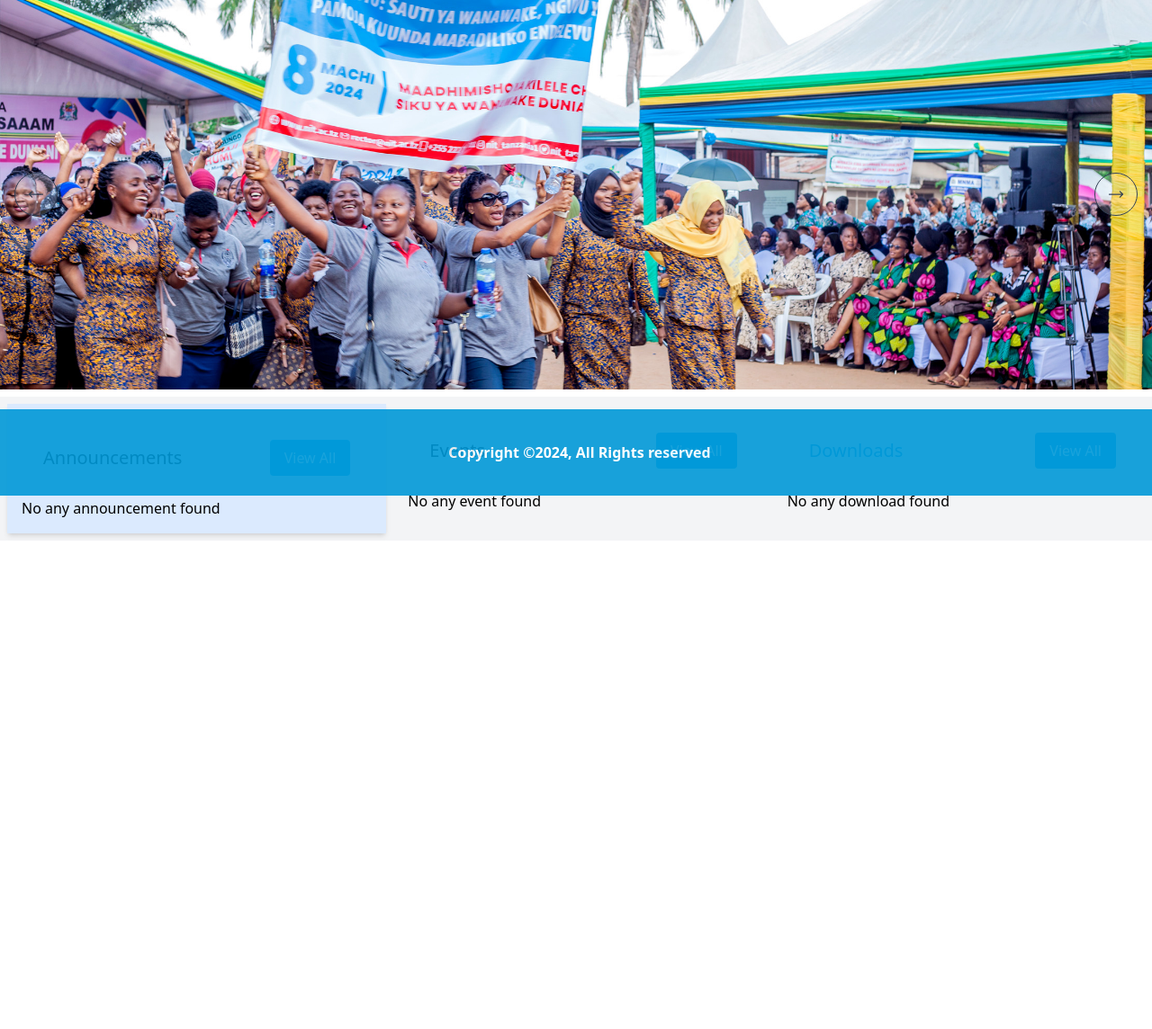
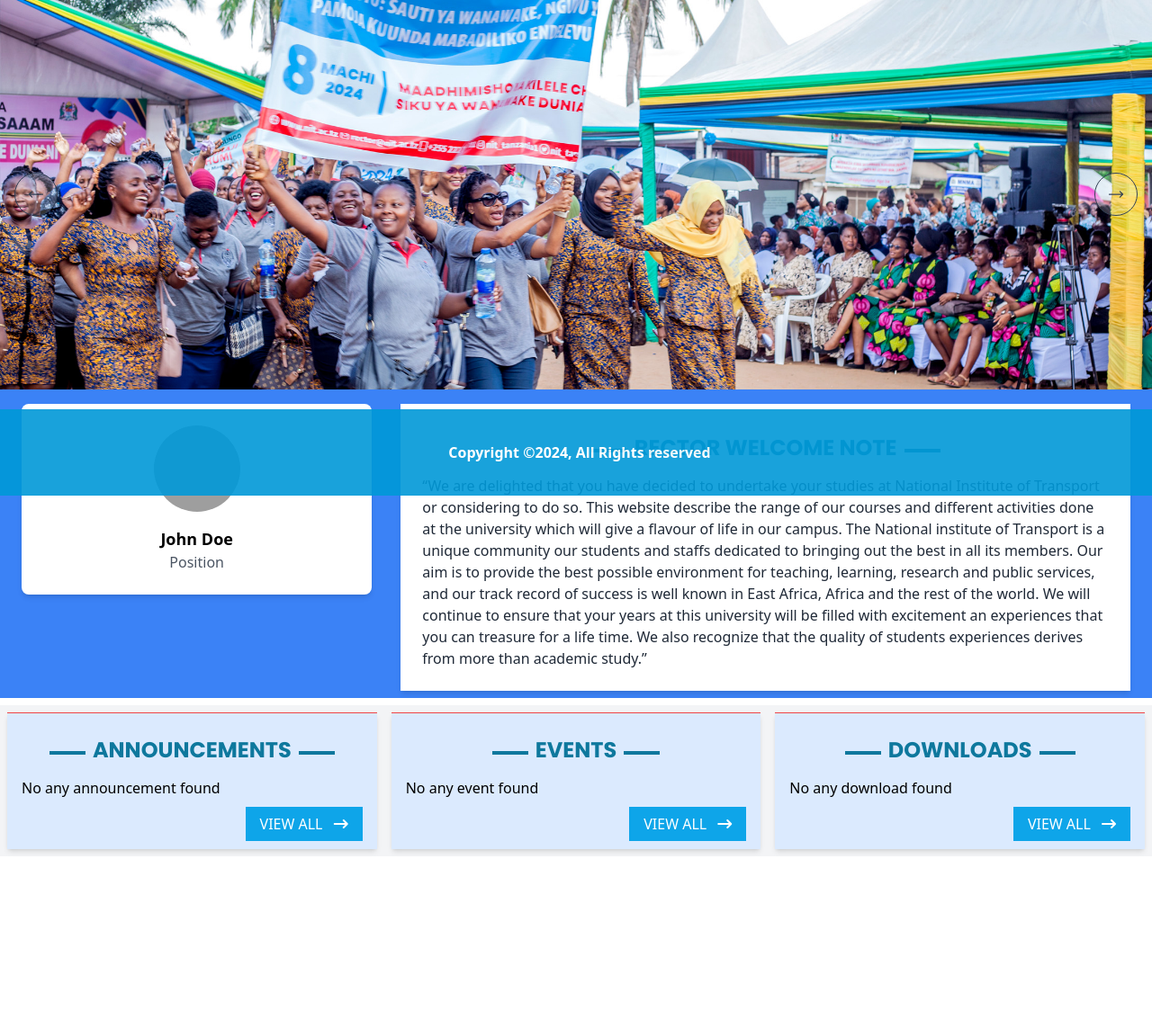
Before and after one commit to kamala96/nit_web, a Django app: template site_app/templates/index.html in a window 1280 px wide. Shown: the part 249-1393 px from the top of the page at 90% size. Before the commit the page ends 850 px from the top, so only its background shows below. Run offline with Django 3.2, Linux system fonts and the light colour scheme; the template is opened without the code that fills it, so the values that code supplies are empty; some libraries are stand-ins or nearby versions; grey boxes are pictures that could not be loaded.

Commit message:
From Kigodi

```diff
--- a/site_app/templates/announcements.html
+++ b/site_app/templates/announcements.html
@@ -1,12 +1,7 @@
-<div class="p-6 flex justify-between items-center">
-    <header>
-        <h3 class="text-xl font-medium text-laravel">Announcements</h3>
-    </header>
-
-    <!-- View All Button -->
-    <a href="/view-all" class="text-white bg-sky-500 hover:bg-sky-600 px-4 py-2 rounded transition-colors duration-100">
-        View All
-    </a>
+<div class="p-2 relative flex justify-center items-center">
+    <span class="h-1 w-10 bg-[#0e789d] "></span>
+    <h1 class="text1 mx-2">Announcements</h1>
+    <span class="h-1 w-10 bg-[#0e789d] "></span>
 </div>
 
 {% if announcements %}
@@ -16,12 +11,9 @@
         <a href="/post/{{ announcement.id }}">
             <li class="flex items-start gap-4 px-4 py-3">
                 <div class="flex items-center text-sky-500">
-                    <svg xmlns="http://www.w3.org/2000/svg" fill="none" viewBox="0 0 24 24" stroke-width="1.5"
-                        stroke="currentColor" class="w-6 h-6">
-                        <path stroke-linecap="round" stroke-linejoin="round"
-                            d="M12 7.5h1.5m-1.5 3h1.5m-7.5 3h7.5m-7.5 3h7.5m3-9h3.375c.621 0 1.125.504 1.125 1.125V18a2.25 2.25 0 0 1-2.25 2.25M16.5 7.5V18a2.25 2.25 0 0 0 2.25 2.25M16.5 7.5V4.875c0-.621-.504-1.125-1.125-1.125H4.125C3.504 3.75 3 4.254 3 4.875V18a2.25 2.25 0 0 0 2.25 2.25h13.5M6 7.5h3v3H6v-3Z" />
+                    <svg xmlns="http://www.w3.org/2000/svg" fill="none" viewBox="0 0 24 24" stroke-width="1.5" stroke="currentColor" class="w-6 h-6">
+                        <path stroke-linecap="round" stroke-linejoin="round" d="M12 7.5h1.5m-1.5 3h1.5m-7.5 3h7.5m-7.5 3h7.5m3-9h3.375c.621 0 1.125.504 1.125 1.125V18a2.25 2.25 0 0 1-2.25 2.25M16.5 7.5V18a2.25 2.25 0 0 0 2.25 2.25M16.5 7.5V4.875c0-.621-.504-1.125-1.125-1.125H4.125C3.504 3.75 3 4.254 3 4.875V18a2.25 2.25 0 0 0 2.25 2.25h13.5M6 7.5h3v3H6v-3Z"></path>
                     </svg>
-
                 </div>
                 <div class="flex flex-col gap-0 min-h-[2rem] items-start justify-center w-full min-w-0">
                     <h4 class="text-base text-slate-700">{{ announcement.title }}</h4>
@@ -34,3 +26,11 @@
 {% else %}
 <p>No any announcement found</p>
 {% endif %}
+
+<div class="text-right pt-4">
+   <!-- View All Button -->
+    <a href="/view-all" class="text-white bg-sky-500 hover:bg-sky-600 px-4 py-2  transition-colors duration-100">
+        <span>VIEW ALL </span> <i class="fa fa-long-arrow-right ml-2"></i>
+    </a>
+
+</div>
--- a/site_app/templates/downloads.html
+++ b/site_app/templates/downloads.html
@@ -1,12 +1,7 @@
-<div class="p-6 flex justify-between items-center">
-  <header>
-    <h3 class="text-xl font-medium text-primary">Downloads</h3>
-  </header>
-
-  <!-- View All Button -->
-  <a href="/view-all" class="text-white bg-sky-500 hover:bg-sky-600 px-4 py-2 rounded transition-colors duration-100">
-    View All
-  </a>
+<div class="p-2 relative flex justify-center items-center">
+    <span class="h-1 w-10 bg-[#0e789d] "></span>
+    <h1 class="text1 mx-2">Downloads</h1>
+    <span class="h-1 w-10 bg-[#0e789d] "></span>
 </div>
 
 
@@ -39,3 +34,11 @@
 {% else %}
 <p>No any download found</p>
 {% endif %}
+
+<div class="text-right pt-4">
+   <!-- View All Button -->
+    <a href="/view-all" class="text-white bg-sky-500 hover:bg-sky-600 px-4 py-2  transition-colors duration-100">
+        <span>VIEW ALL </span> <i class="fa fa-long-arrow-right ml-2"></i>
+    </a>
+
+</div>
--- a/site_app/templates/events.html
+++ b/site_app/templates/events.html
@@ -1,15 +1,9 @@
-<div class="p-6 flex justify-between items-center">
-    <header>
-        <h3 class="text-xl font-medium text-laravel">Events</h3>
-    </header>
 
-    <!-- View All Button -->
-    <a href="/view-all" class="text-white bg-sky-500 hover:bg-sky-600 px-4 py-2 rounded transition-colors duration-100">
-        View All
-    </a>
+<div class="p-2 relative flex justify-center items-center">
+    <span class="h-1 w-10 bg-[#0e789d] "></span>
+    <h1 class="text1 mx-2">Events</h1>
+    <span class="h-1 w-10 bg-[#0e789d] "></span>
 </div>
-
-
 
 {% if events %}
 <ul class="divide-y divide-slate-100">
@@ -54,3 +48,11 @@
 {% else %}
 <p>No any event found</p>
 {% endif %}
+
+<div class="text-right pt-4">
+   <!-- View All Button -->
+    <a href="/view-all" class="text-white bg-sky-500 hover:bg-sky-600 px-4 py-2  transition-colors duration-100">
+        <span>VIEW ALL </span> <i class="fa fa-long-arrow-right ml-2"></i>
+    </a>
+
+</div>
--- a/site_app/templates/news_segment.html
+++ b/site_app/templates/news_segment.html
@@ -2,19 +2,19 @@
 
 <section class="flex flex-col md:flex-row mt-2 bg-gray-100">
   <!-- Left column (20%) -->
-  <div class="w-full md:w-2/6 bg-blue-100 p-4 shadow-md m-2">
+<div class="w-full md:w-2/6 bg-blue-100 p-4 shadow-md m-2 card border-t border-red-500">
     {% include 'announcements.html' with announcements=announcements %}
   </div>
 
 
   <!-- Middle column (60%) -->
-  <div class="w-full md:w-2/6 bg-gray-100 p-4 mt-4 md:mt-0">
+<div class="w-full md:w-2/6 bg-blue-100 p-4 shadow-md m-2 card border-t border-red-500">
     {% include 'events.html' with events=events %}
     <!-- End Leading Icon Two Line List -->
   </div>
 
   <!-- Right column (20%) -->
-  <div class="w-full md:w-2/6 bg-gray-100 p-4 mt-4 md:mt-0">
+<div class="w-full md:w-2/6 bg-blue-100 p-4 shadow-md m-2 card border-t border-red-500">
     {% include 'downloads.html' with downloads=downloads %}
     <!-- End Leading Icon Two Line List -->
   </div>
--- a/site_app/templates/slides.html
+++ b/site_app/templates/slides.html
@@ -39,8 +39,52 @@
 
     </div>
 
+</section>
+
+<section class="bg-blue-500 p-2 pt-4">
+    <div class="container mx-auto px-4">
+    <div class="flex flex-wrap -mx-4">
+        <!-- Column 1: col-4 -->
+        <div class="w-full md:w-1/3 px-4">
+            <div class="bg-white shadow-md rounded-lg p-6">
+                <!-- User Image -->
+                <div class="flex justify-center">
+                    <img src="user-image.jpg" alt="User Image" class="w-24 h-24 rounded-full">
+                </div>
+                <!-- User Name -->
+                <div class="text-center mt-4">
+                    <h2 class="text-lg font-semibold">John Doe</h2>
+                    <!-- User Position -->
+                    <p class="text-gray-600">Position</p>
+                </div>
+            </div>
+        </div>
+
+        <!-- Column 2: col-8 -->
+
+        <div class="w-full md:w-2/3 px-4">
+                        <div class="bg-white shadow-md  p-6">
+
+             <div class="p-2 relative flex justify-center items-center">
+    <span class="h-1 w-10 bg-[#0e789d] "></span>
+    <h1 class="text1 mx-2">Rector Welcome Note</h1>
+    <span class="h-1 w-10 bg-[#0e789d] "></span>
+</div>
 
 
+
+            <!-- Content for col-8 -->
+            <p class="text-gray-800">“We are delighted that you have decided to undertake your studies at National Institute of Transport or considering to do so.
+                This website describe the range of our courses and different activities done at the university which will give a flavour of life in our campus. The National institute of Transport is a unique community our students and staffs dedicated to bringing out the best in all its members.
+                Our aim is to provide the best possible environment for teaching, learning, research and public services, and our track record of success is well known in East Africa, Africa and the rest of the world.
+                We will continue to ensure that your years at this university will be filled with excitement an experiences that you can treasure for a life time.
+                We also recognize that the quality of students experiences derives from more than academic study.”</p>
+        </div>
+        </div>
+    </div>
+</div>
+
+</section>
 
 
 
--- /dev/null
+++ b/static/mystyle.css
@@ -0,0 +1,89 @@
+
+
+/* styles.css */
+.text1 {
+    color: #0e789d;
+    font: 700 24px/24px poppins, Quattrocento_old;
+    text-transform: uppercase;
+    padding: 5px 0 10px;
+    position: relative; /* Added for positioning pseudo-elements */
+}
+
+/*.text1:before,*/
+/*.text1:after {*/
+/*    content: "";*/
+/*    position: absolute;*/
+/*    background-color: #0e789d;*/
+/*}*/
+
+/*.text1:before {*/
+/*    width: 80px;*/
+/*    height: 1.5px;*/
+/*    bottom: 0;*/
+/*    left: 50%;*/
+/*    margin-left: -40px;*/
+/*}*/
+
+/*.text1:after {*/
+/*    width: 40px;*/
+/*    height: 1.5px;*/
+/*    bottom: -5px;*/
+/*    left: 50%;*/
+/*    margin-left: -20px;*/
+/*}*/
+
+
+
+
+
+.dropdown-container {
+      position: relative;
+    }
+    .dropdown-input {
+      padding: 0.5rem;
+      border: 1px solid #e2e8f0;
+      border-radius: 0.25rem;
+    }
+    .dropdown-menu {
+      position: absolute;
+      top: 100%;
+      left: 0;
+      z-index: 10;
+      display: none;
+      width: 100%;
+      max-height: 12rem;
+      overflow-y: auto;
+      border: 1px solid #2c72ce;
+      border-top: none;
+      border-radius: 0 0 0.25rem 0.25rem;
+      background-color: #fff;
+    }
+    .dropdown-menu.open {
+      display: block;
+    }
+    .dropdown-item {
+      padding: 0.5rem;
+      cursor: pointer;
+    }
+    .dropdown-item:hover {
+      background-color: #f0f4f8;
+    }
+
+    .nice-select {
+    overflow: hidden;
+    position: relative;
+}
+.input-area {
+    border-top-right-radius: 999px; /* More rounded border */
+    border-bottom-right-radius: 999px; /* More rounded border */
+}
+
+.input-area,
+.searchable-select,
+button {
+    height: 60px; /* Same height for all elements */
+}
+
+.button {
+    width: 120px; /* Same width as button for consistency */
+}
--- a/templates/base.html
+++ b/templates/base.html
@@ -16,6 +16,7 @@
 
   <!-- Favicons -->
   <link rel="shortcut icon" type="image/x-icon" href="{% static 'img/favicon.ico' %}" />
+  <link rel="stylesheet" href="{% static 'mystyle.css' %}"/>
 
   <link rel="stylesheet" href="https://cdnjs.cloudflare.com/ajax/libs/font-awesome/6.1.1/css/all.min.css"
     integrity="sha512-KfkfwYDsLkIlwQp6LFnl8zNdLGxu9YAA1QvwINks4PhcElQSvqcyVLLD9aMhXd13uQjoXtEKNosOWaZqXgel0g=="
```
Also changed, not shown: 1 other file.
